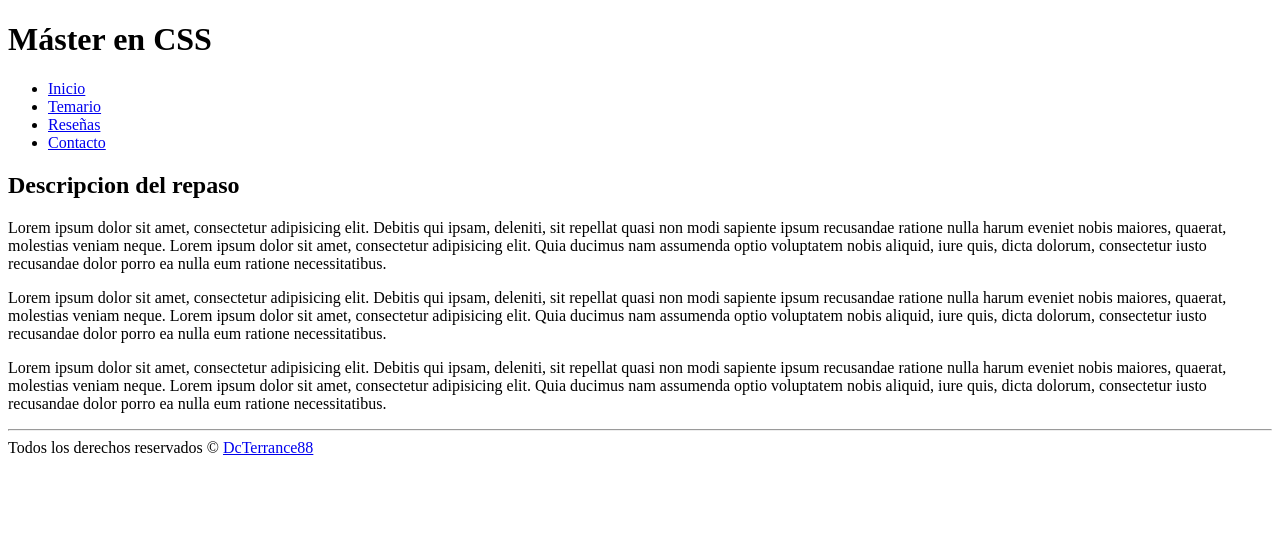
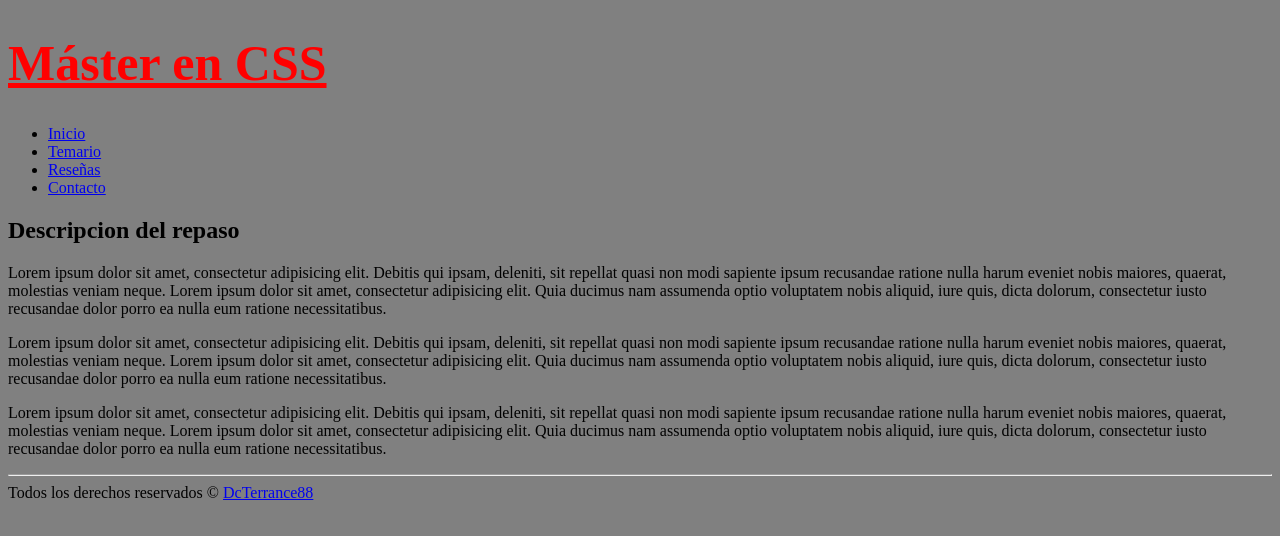
Before and after one commit to Dcterrance88/master-css, a plain HTML site: page index.html in a window 1280 px wide. Drawn offline with Linux system fonts and the light colour scheme.

Commit message:
Añadiendo CSS
se vínculo el archivo css a la pagina html añadiendo algunos estilos de
prueba

```diff
--- /dev/null
+++ b/css/styles.css
@@ -0,0 +1,9 @@
+body {
+  background: gray;
+}
+
+h1 {
+  color: red;
+  font-size: 50px;
+  text-decoration: underline;
+}
--- a/index.html
+++ b/index.html
@@ -3,6 +3,7 @@
   <head>
     <meta charset="utf-8">
     <title>Máster en CSS</title>
+    <link rel="stylesheet" type="text/css" href="css/styles.css"/>
   </head>
   <body>
     <h1>Máster en CSS</h1>
```
